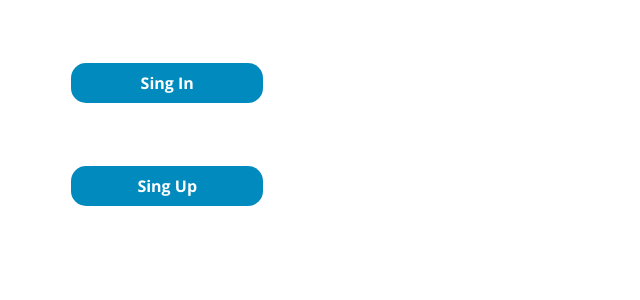
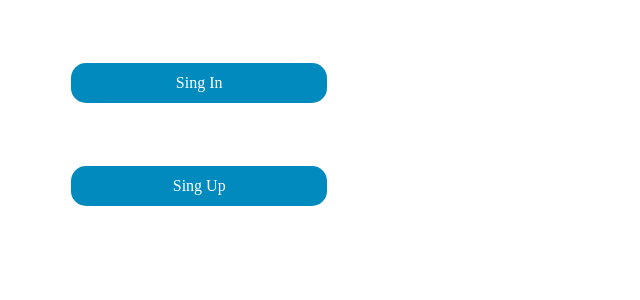
Before and after one commit to R-Alejandro/proyecto-web, a React (Create React App) app in the folder client/: page /home in a window 1280 px wide. Shown: the top 300 px of the page, without its empty margins (0-640 px from the left). Built offline with nearby package versions, Linux system fonts and the light colour scheme.

Commit message:
Revert "fonts"
This reverts commit 1d03039f087d46164266f574c41b45309d437240.

```diff
--- a/client/src/components/App.js
+++ b/client/src/components/App.js
@@ -5,7 +5,6 @@ import singIn from "../pages/singIn"
 import singUp from "../pages/singUp"
 import NotFound from '../pages/notFound'
 import Pruebas from '../pages/pruebasRozo'
-import './styles/fonts.css'
 
 function App() {
   return (
--- a/client/src/components/styles/fonts.css
+++ /dev/null
@@ -1 +0,0 @@
-@import url('https://fonts.googleapis.com/css2?family=Open+Sans:wght@700&display=swap');
--- a/client/src/components/styles/style_direccionalButton.css
+++ b/client/src/components/styles/style_direccionalButton.css
@@ -1,5 +1,5 @@
 .directionalButton_container{
-    width: 15vw;
+    width: 20vw;
     height: 5vh;
     background-color: #018ABE;
     border-radius: 15px;
@@ -12,5 +12,4 @@
 .directionalButton_container a{
     text-decoration: none;
     color: white;
-    font-family: 'Open Sans', sans-serif;
 }
```
